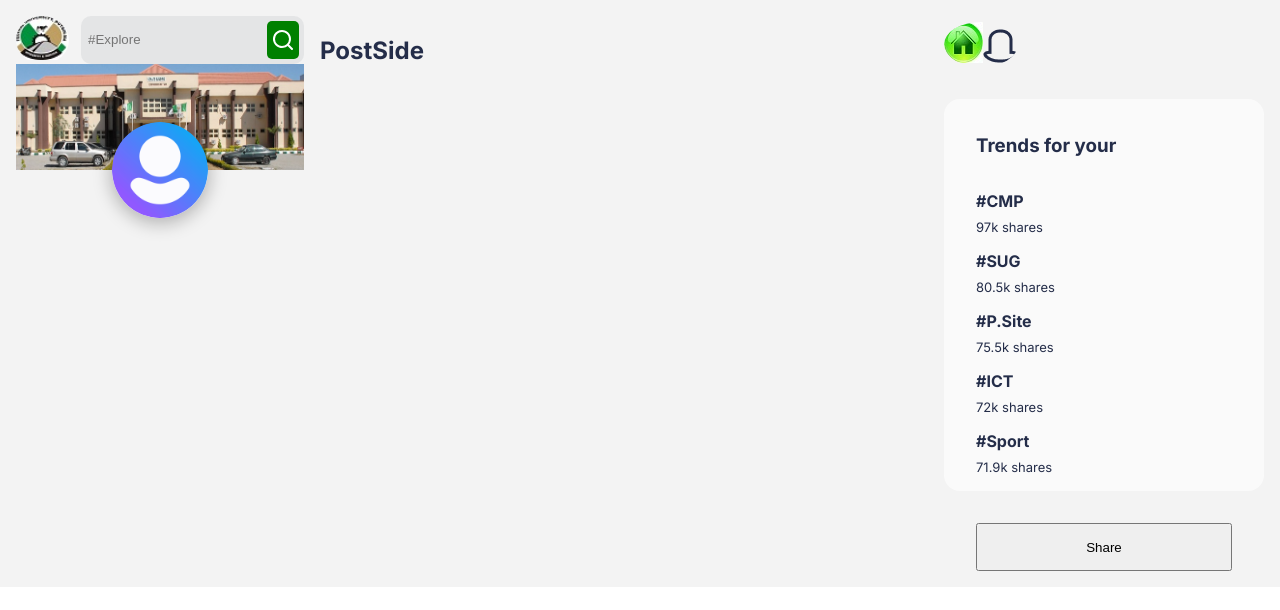
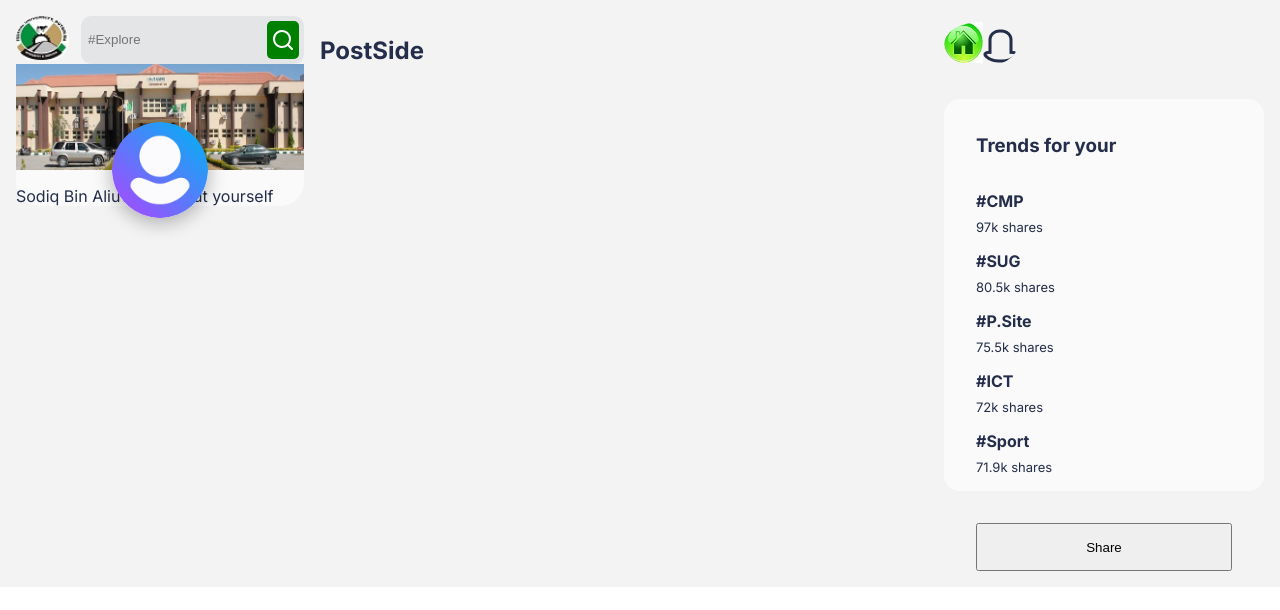
Before and after one commit to Sodiqbinali/Fudma_Chat, a React (Create React App) app in the folder frontend/: page / in a window 1280 px wide. Shown: the top 610 px of the page. Built offline with nearby package versions, Linux system fonts and the light colour scheme.

Commit message:
create template for profile name

```diff
--- a/frontend/src/components/ProfileCard/ProfileCard.js
+++ b/frontend/src/components/ProfileCard/ProfileCard.js
@@ -10,6 +10,10 @@
         <img src={Cover} alt="" />
         <img src={Profile} alt="" />
       </div>
+      <div className="ProfileName">
+        <span>Sodiq Bin Aliu</span>
+        <span>Write about yourself</span>
+      </div>
 
     </div>
   )
```
